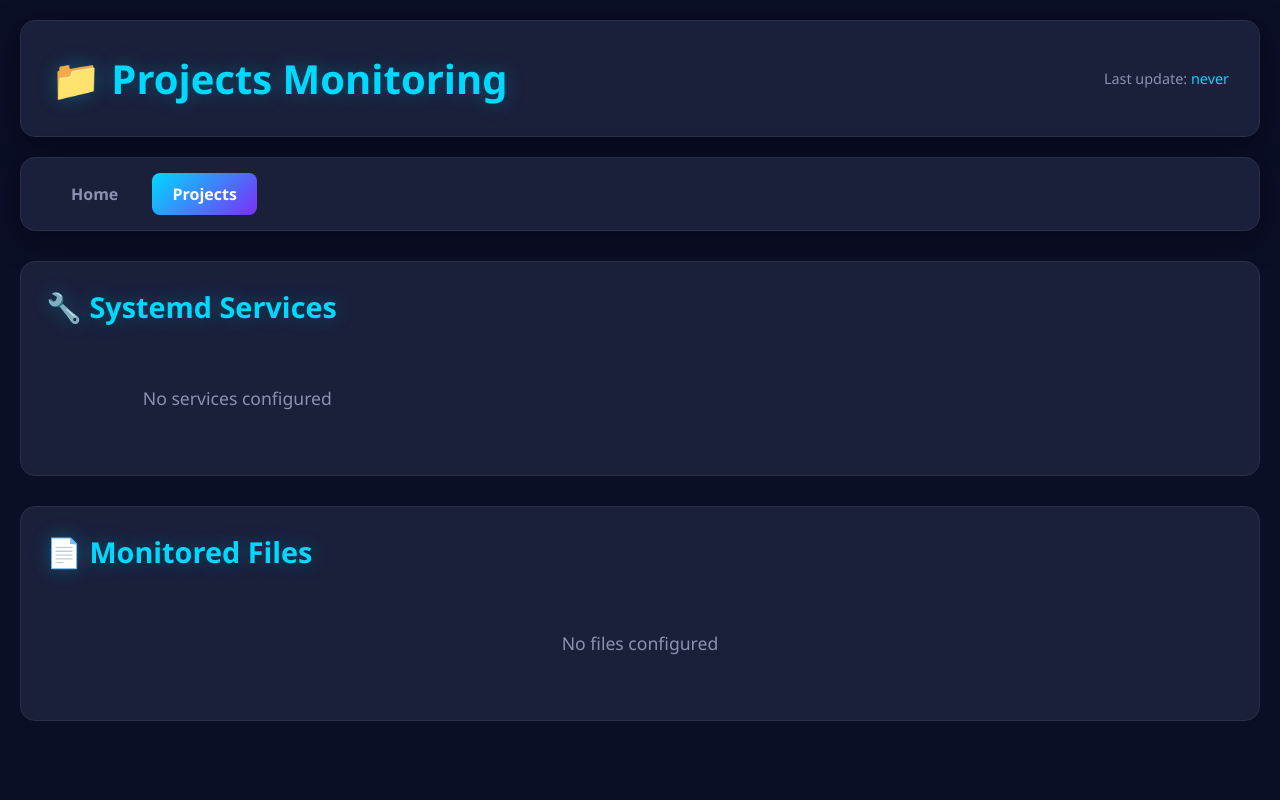
After one commit to Laande/monitor-server, a Flask app: page /projects in a window 1280 px wide. The commit adds this page. Run offline with Flask 3, Linux system fonts and the light colour scheme; some libraries are stand-ins or nearby versions.

Commit message:
add projects

```diff
--- a/app.py
+++ b/app.py
@@ -2,12 +2,27 @@
 from flask_socketio import SocketIO, emit
 import psutil
 import time
+import os
+import subprocess
 from datetime import datetime, timedelta
 from threading import Thread
 
 app = Flask(__name__)
 app.config['SECRET_KEY'] = 'monitoring-secret-key'
 socketio = SocketIO(app, cors_allowed_origins="*")
+
+# Configuration - Add your systemd services here
+SYSTEMD_SERVICES = [
+    # 'nginx',
+    # 'docker',
+    # 'postgresql',
+]
+
+# Configuration - Add your files to monitor here
+MONITORED_FILES = [
+    # {'name': 'Application Log', 'path': '/var/log/myapp.log'},
+    # {'name': 'Config File', 'path': '/etc/myapp/config.json'},
+]
 
 def get_gpu_info():
     """Try to get GPU info using different methods"""
@@ -88,19 +103,123 @@
         socketio.emit('stats_update', stats, namespace='/')
         socketio.sleep(2)
 
+def get_systemd_status(service_name):
+    """Get systemd service status"""
+    try:
+        result = subprocess.run(
+            ['systemctl', 'is-active', service_name],
+            capture_output=True,
+            text=True,
+            timeout=2
+        )
+        is_active = result.stdout.strip() == 'active'
+
+        # Get more details
+        result = subprocess.run(
+            ['systemctl', 'show', service_name, '--no-page'],
+            capture_output=True,
+            text=True,
+            timeout=2
+        )
+
+        details = {}
+        for line in result.stdout.split('\n'):
+            if '=' in line:
+                key, value = line.split('=', 1)
+                details[key] = value
+
+        return {
+            'name': service_name,
+            'active': is_active,
+            'status': details.get('ActiveState', 'unknown'),
+            'uptime': details.get('ActiveEnterTimestamp', 'N/A'),
+            'memory': details.get('MemoryCurrent', '0'),
+            'description': details.get('Description', service_name)
+        }
+    except Exception as e:
+        return {
+            'name': service_name,
+            'active': False,
+            'status': 'error',
+            'error': str(e)
+        }
+
+def get_file_info(file_config):
+    """Get file information"""
+    try:
+        path = file_config['path']
+        if not os.path.exists(path):
+            return {
+                'name': file_config['name'],
+                'path': path,
+                'exists': False,
+                'error': 'File not found'
+            }
+
+        stat = os.stat(path)
+        size = stat.st_size
+        modified = stat.st_mtime
+
+        # Read last N lines
+        content = ''
+        try:
+            with open(path, 'r', encoding='utf-8', errors='ignore') as f:
+                lines = f.readlines()
+                content = ''.join(lines[-50:])  # Last 50 lines
+        except:
+            content = 'Unable to read file content'
+
+        return {
+            'name': file_config['name'],
+            'path': path,
+            'exists': True,
+            'size': size,
+            'modified': modified,
+            'content': content
+        }
+    except Exception as e:
+        return {
+            'name': file_config['name'],
+            'path': file_config.get('path', 'unknown'),
+            'exists': False,
+            'error': str(e)
+        }
+
+def get_projects_data():
+    """Get all projects data"""
+    services = [get_systemd_status(svc) for svc in SYSTEMD_SERVICES]
+    files = [get_file_info(file) for file in MONITORED_FILES]
+
+    return {
+        'services': services,
+        'files': files
+    }
+
+def background_projects():
+    while True:
+        projects_data = get_projects_data()
+        socketio.emit('projects_update', projects_data, namespace='/')
+        socketio.sleep(5)
+
 @app.route('/')
 def index():
     return render_template('index.html')
 
+@app.route('/projects')
+def projects():
+    return render_template('projects.html')
+
 @socketio.on('connect')
 def handle_connect():
-    print('Client connecté')
+    print('Client connected')
     emit('stats_update', get_stats())
+    emit('projects_update', get_projects_data())
 
 @socketio.on('disconnect')
 def handle_disconnect():
-    print('Client déconnecté')
+    print('Client disconnected')
 
 if __name__ == '__main__':
     socketio.start_background_task(background_stats)
+    socketio.start_background_task(background_projects)
     socketio.run(app, host='0.0.0.0', port=5500, debug=True)
--- /dev/null
+++ b/static/projects.js
@@ -0,0 +1,138 @@
+const socket = io();
+let lastUpdateTime = null;
+
+function getTimeAgo() {
+    if (!lastUpdateTime) return 'never';
+
+    const seconds = Math.floor((Date.now() - lastUpdateTime) / 1000);
+
+    if (seconds < 5) return 'just now';
+    if (seconds < 60) return `${seconds} seconds ago`;
+
+    const minutes = Math.floor(seconds / 60);
+    if (minutes === 1) return '1 minute ago';
+    if (minutes < 60) return `${minutes} minutes ago`;
+
+    const hours = Math.floor(minutes / 60);
+    if (hours === 1) return '1 hour ago';
+    return `${hours} hours ago`;
+}
+
+function updateTimeDisplay() {
+    document.getElementById('last-update').textContent = getTimeAgo();
+}
+
+function formatBytes(bytes) {
+    if (bytes === 0) return '0 B';
+    const k = 1024;
+    const sizes = ['B', 'KB', 'MB', 'GB', 'TB'];
+    const i = Math.floor(Math.log(bytes) / Math.log(k));
+    return parseFloat((bytes / Math.pow(k, i)).toFixed(2)) + ' ' + sizes[i];
+}
+
+function formatMemory(memoryStr) {
+    const bytes = parseInt(memoryStr);
+    if (isNaN(bytes) || bytes === 0) return 'N/A';
+    return formatBytes(bytes);
+}
+
+function renderServices(services) {
+    const container = document.getElementById('services-list');
+
+    if (!services || services.length === 0) {
+        container.innerHTML = '<div class="empty-state">No services configured</div>';
+        return;
+    }
+
+    container.innerHTML = services.map(service => `
+        <div class="service-card ${service.active ? 'active' : 'inactive'}">
+            <div class="service-header">
+                <div class="service-status">
+                    <span class="status-dot ${service.active ? 'active' : 'inactive'}"></span>
+                    <span class="service-name">${service.name}</span>
+                </div>
+                <span class="service-state">${service.status}</span>
+            </div>
+            <div class="service-body">
+                <div class="service-info">
+                    <div class="info-row">
+                        <span class="info-label">Description:</span>
+                        <span class="info-value">${service.description || 'N/A'}</span>
+                    </div>
+                    ${service.memory ? `
+                    <div class="info-row">
+                        <span class="info-label">Memory:</span>
+                        <span class="info-value">${formatMemory(service.memory)}</span>
+                    </div>
+                    ` : ''}
+                    ${service.uptime && service.uptime !== 'N/A' ? `
+                    <div class="info-row">
+                        <span class="info-label">Started:</span>
+                        <span class="info-value">${new Date(service.uptime).toLocaleString()}</span>
+                    </div>
+                    ` : ''}
+                    ${service.error ? `
+                    <div class="info-row error">
+                        <span class="info-label">Error:</span>
+                        <span class="info-value">${service.error}</span>
+                    </div>
+                    ` : ''}
+                </div>
+            </div>
+        </div>
+    `).join('');
+}
+
+function renderFiles(files) {
+    const container = document.getElementById('files-list');
+
+    if (!files || files.length === 0) {
+        container.innerHTML = '<div class="empty-state">No files configured</div>';
+        return;
+    }
+
+    container.innerHTML = files.map(file => `
+        <div class="file-card ${file.exists ? 'exists' : 'missing'}">
+            <div class="file-header">
+                <div class="file-title">
+                    <span class="file-icon">${file.exists ? '📄' : '❌'}</span>
+                    <span class="file-name">${file.name}</span>
+                </div>
+                ${file.exists ? `<span class="file-size">${formatBytes(file.size)}</span>` : ''}
+            </div>
+            <div class="file-path">${file.path}</div>
+            ${file.exists ? `
+                <div class="file-modified">
+                    Last modified: ${new Date(file.modified * 1000).toLocaleString()}
+                </div>
+                <div class="file-content">
+                    <pre>${file.content}</pre>
+                </div>
+            ` : `
+                <div class="file-error">${file.error || 'File not found'}</div>
+            `}
+        </div>
+    `).join('');
+}
+
+function updateProjects(data) {
+    renderServices(data.services);
+    renderFiles(data.files);
+
+    lastUpdateTime = Date.now();
+    updateTimeDisplay();
+}
+
+socket.on('connect', () => {
+    console.log('WebSocket connected');
+});
+
+socket.on('projects_update', (data) => {
+    updateProjects(data);
+});
+
+socket.on('disconnect', () => {
+    console.log('WebSocket disconnected');
+});
+
+setInterval(updateTimeDisplay, 1000);
--- a/static/style.css
+++ b/static/style.css
@@ -223,3 +223,245 @@
     margin-bottom: 15px;
     font-weight: 600;
 }
+
+/* Projects Page Styles */
+.projects-container {
+    display: flex;
+    flex-direction: column;
+    gap: 30px;
+}
+
+.project-section {
+    background: #1a1f3a;
+    border-radius: 15px;
+    padding: 25px;
+    border: 1px solid #2a2f4a;
+}
+
+.section-title {
+    color: #00d9ff;
+    font-size: 1.8em;
+    margin-bottom: 20px;
+    text-shadow: 0 0 20px rgba(0, 217, 255, 0.3);
+}
+
+.empty-state {
+    text-align: center;
+    color: #8b92b0;
+    padding: 40px;
+    font-size: 1.1em;
+}
+
+/* Services Grid */
+.services-grid {
+    display: grid;
+    grid-template-columns: repeat(auto-fill, minmax(350px, 1fr));
+    gap: 20px;
+}
+
+.service-card {
+    background: #0f1329;
+    border-radius: 12px;
+    padding: 20px;
+    border: 2px solid #2a2f4a;
+    transition: all 0.3s;
+}
+
+.service-card.active {
+    border-color: #00d97f;
+}
+
+.service-card.inactive {
+    border-color: #ff4757;
+}
+
+.service-card:hover {
+    transform: translateY(-3px);
+    box-shadow: 0 8px 24px rgba(0, 217, 255, 0.2);
+}
+
+.service-header {
+    display: flex;
+    justify-content: space-between;
+    align-items: center;
+    margin-bottom: 15px;
+}
+
+.service-status {
+    display: flex;
+    align-items: center;
+    gap: 10px;
+}
+
+.status-dot {
+    width: 12px;
+    height: 12px;
+    border-radius: 50%;
+    animation: pulse 2s infinite;
+}
+
+.status-dot.active {
+    background: #00d97f;
+    box-shadow: 0 0 10px #00d97f;
+}
+
+.status-dot.inactive {
+    background: #ff4757;
+    box-shadow: 0 0 10px #ff4757;
+}
+
+@keyframes pulse {
+    0%, 100% { opacity: 1; }
+    50% { opacity: 0.5; }
+}
+
+.service-name {
+    font-size: 1.3em;
+    font-weight: bold;
+    color: #e0e0e0;
+}
+
+.service-state {
+    background: rgba(0, 217, 255, 0.2);
+    color: #00d9ff;
+    padding: 5px 12px;
+    border-radius: 20px;
+    font-size: 0.9em;
+    font-weight: 600;
+}
+
+.service-body {
+    margin-top: 15px;
+}
+
+.service-info {
+    display: flex;
+    flex-direction: column;
+    gap: 10px;
+}
+
+.info-row {
+    display: flex;
+    justify-content: space-between;
+    padding: 8px 0;
+    border-bottom: 1px solid #2a2f4a;
+}
+
+.info-row:last-child {
+    border-bottom: none;
+}
+
+.info-row.error {
+    color: #ff4757;
+}
+
+.info-label {
+    color: #8b92b0;
+    font-weight: 600;
+}
+
+.info-value {
+    color: #e0e0e0;
+    text-align: right;
+}
+
+/* Files Grid */
+.files-grid {
+    display: flex;
+    flex-direction: column;
+    gap: 20px;
+}
+
+.file-card {
+    background: #0f1329;
+    border-radius: 12px;
+    padding: 20px;
+    border: 2px solid #2a2f4a;
+    transition: all 0.3s;
+}
+
+.file-card.exists {
+    border-color: #00d97f;
+}
+
+.file-card.missing {
+    border-color: #ff4757;
+}
+
+.file-card:hover {
+    transform: translateY(-3px);
+    box-shadow: 0 8px 24px rgba(0, 217, 255, 0.2);
+}
+
+.file-header {
+    display: flex;
+    justify-content: space-between;
+    align-items: center;
+    margin-bottom: 10px;
+}
+
+.file-title {
+    display: flex;
+    align-items: center;
+    gap: 10px;
+}
+
+.file-icon {
+    font-size: 1.5em;
+}
+
+.file-name {
+    font-size: 1.3em;
+    font-weight: bold;
+    color: #e0e0e0;
+}
+
+.file-size {
+    color: #00d9ff;
+    font-weight: 600;
+}
+
+.file-path {
+    color: #8b92b0;
+    font-size: 0.9em;
+    margin-bottom: 10px;
+    font-family: monospace;
+}
+
+.file-modified {
+    color: #8b92b0;
+    font-size: 0.9em;
+    margin-bottom: 15px;
+}
+
+.file-content {
+    background: #0a0e27;
+    border-radius: 8px;
+    padding: 15px;
+    border: 1px solid #2a2f4a;
+    max-height: 400px;
+    overflow-y: auto;
+}
+
+.file-content pre {
+    color: #e0e0e0;
+    font-family: 'Courier New', monospace;
+    font-size: 0.9em;
+    margin: 0;
+    white-space: pre-wrap;
+    word-wrap: break-word;
+}
+
+.file-error {
+    color: #ff4757;
+    padding: 15px;
+    background: rgba(255, 71, 87, 0.1);
+    border-radius: 8px;
+    margin-top: 10px;
+}
+
+@media (max-width: 768px) {
+    .services-grid {
+        grid-template-columns: 1fr;
+    }
+}
--- /dev/null
+++ b/templates/projects.html
@@ -0,0 +1,43 @@
+<!DOCTYPE html>
+<html lang="en">
+<head>
+    <meta charset="UTF-8">
+    <meta name="viewport" content="width=device-width, initial-scale=1.0">
+    <title>Projects - System Monitoring</title>
+    <link rel="stylesheet" href="{{ url_for('static', filename='style.css') }}">
+</head>
+<body>
+    <div class="container">
+        <header>
+            <h1>📁 Projects Monitoring</h1>
+            <div class="last-update">Last update: <span id="last-update">--</span></div>
+        </header>
+
+        <nav>
+            <a href="/">Home</a>
+            <a href="/projects" class="active">Projects</a>
+        </nav>
+
+        <div class="projects-container">
+            <!-- Systemd Services -->
+            <section class="project-section">
+                <h2 class="section-title">🔧 Systemd Services</h2>
+                <div id="services-list" class="services-grid">
+                    <div class="empty-state">No services configured</div>
+                </div>
+            </section>
+
+            <!-- Monitored Files -->
+            <section class="project-section">
+                <h2 class="section-title">📄 Monitored Files</h2>
+                <div id="files-list" class="files-grid">
+                    <div class="empty-state">No files configured</div>
+                </div>
+            </section>
+        </div>
+    </div>
+
+    <script src="https://cdn.socket.io/4.5.4/socket.io.min.js"></script>
+    <script src="{{ url_for('static', filename='projects.js') }}"></script>
+</body>
+</html>
```
